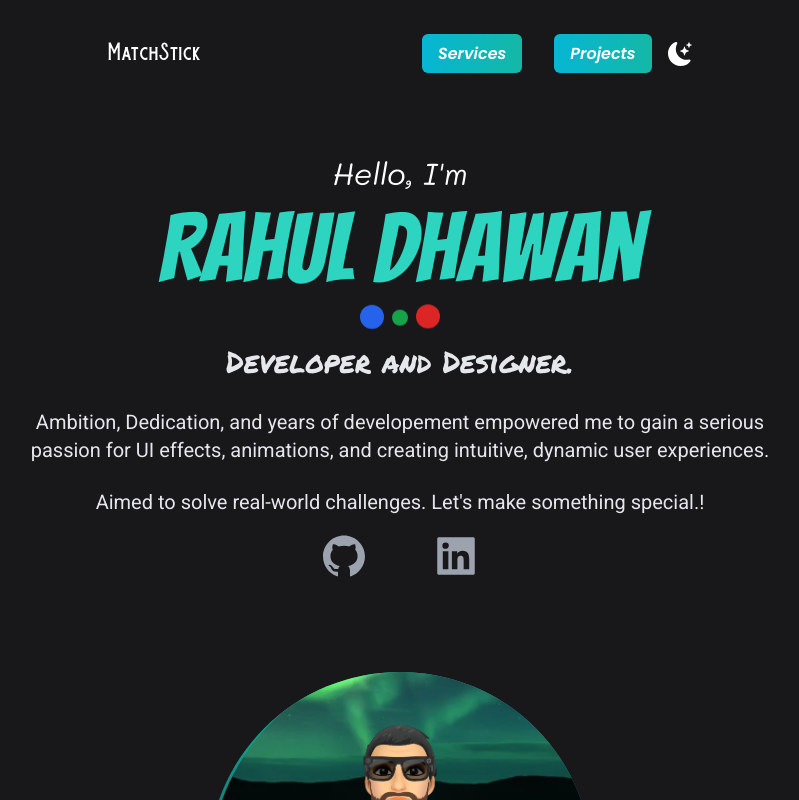
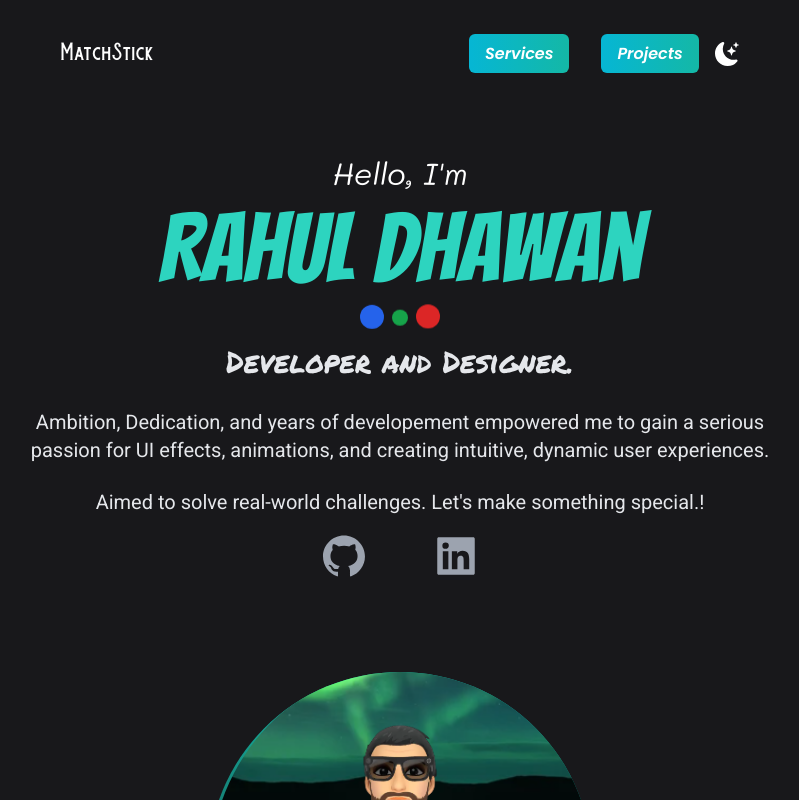
Before and after one commit to RAhuLDHawaN-cmd/Portfolio_React_Tailwind, a Next.js app: page / in a window 1280 px wide. Shown: the top 800 px of the page, without its empty margins (240-1039 px from the left). Built offline with nearby package versions, Linux system fonts and the light colour scheme.

Commit message:
adjust nav

```diff
--- a/pages/index.js
+++ b/pages/index.js
@@ -38,7 +38,7 @@ export default function Home() {
       </Head>
       <main className="bg-white px-10 dark:bg-zinc-900 md:px-20 lg:px-40">
         <section className="min-h-screen" id="banner">
-          <nav className=" bg-white py-10 mb-12 flex justify-evenly sticky top-0 z-50 dark:bg-zinc-900 dark:text-white ">
+          <nav className=" bg-white py-10 mb-12 flex justify-around sticky top-0 z-50 dark:bg-zinc-900 dark:text-white ">
             <h1 className="font-burtons text-xl">MatchStick</h1>
 
             <ul className="flex items-center">
```
